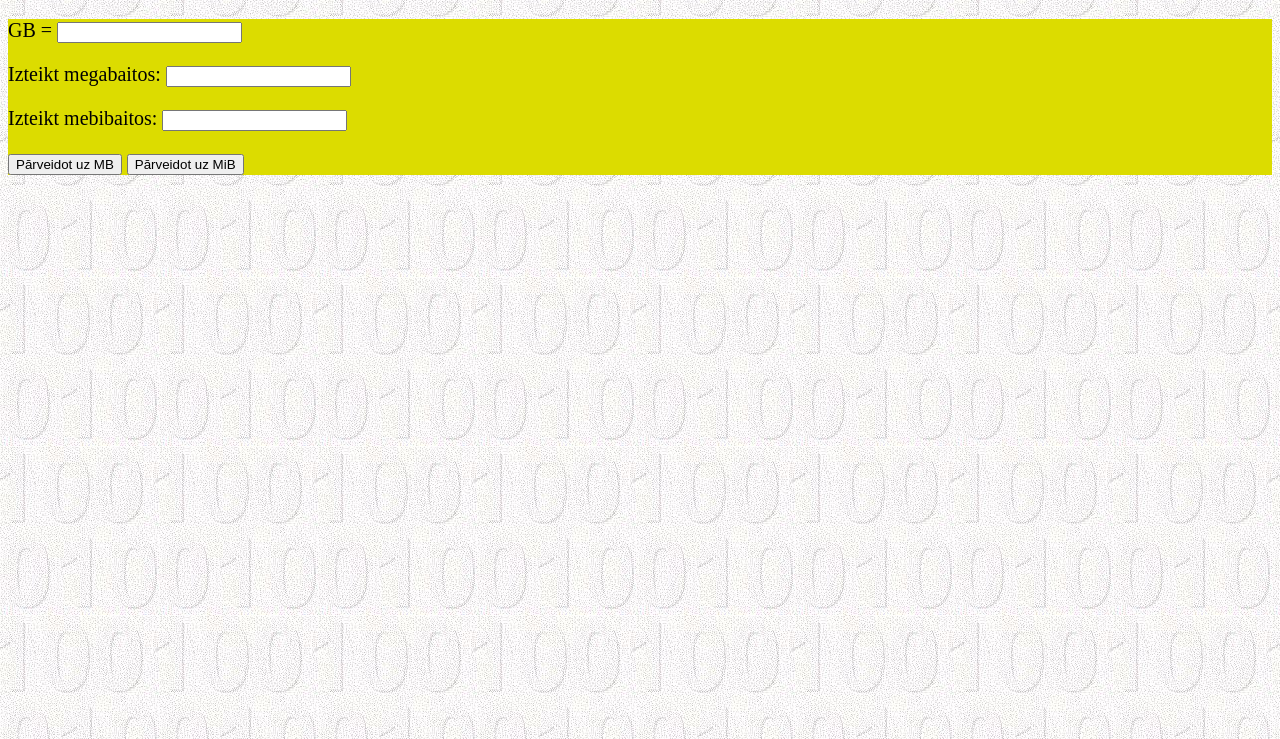
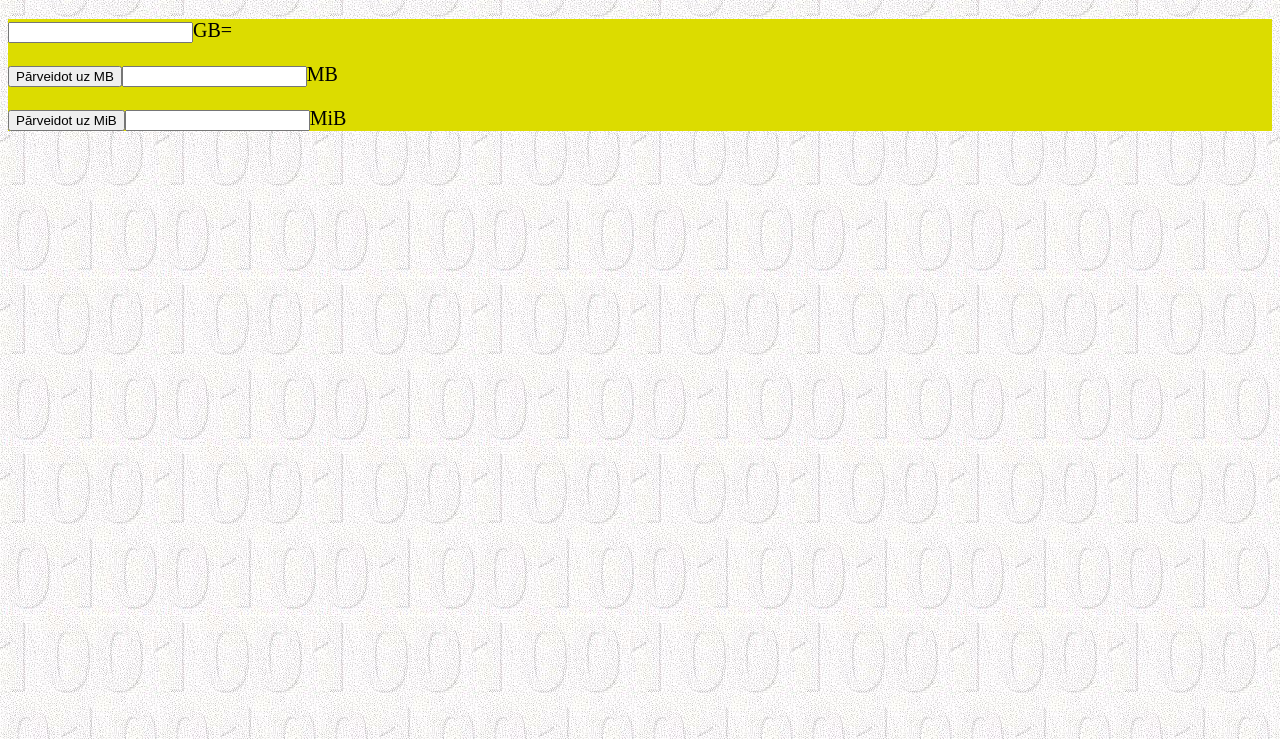
Before and after one commit to Tnatorca/Datorika, a plain HTML site: page mervienibas.html in a window 1280 px wide. Shown: the part 61-800 px from the top of the page. Drawn offline with Linux system fonts and the light colour scheme.

Commit message:
Update mervienibas.html
additional change to meet the paraugs itslef as intended

```diff
--- a/mervienibas.html
+++ b/mervienibas.html
@@ -15,11 +15,9 @@
 <body>
     <h1>Informācijas daudzuma mērvienības</h1>
     <form>
-        <p>GB = <input type="text" id="gb"></p>
-        <p>Izteikt megabaitos: <input type="text" id="mb"></p>
-        <p>Izteikt mebibaitos: <input type="text" id="mib"></p>
-        <button type="button" onclick="convertToMB()">Pārveidot uz MB</button>
-        <button type="button" onclick="convertToMiB()">Pārveidot uz MiB</button>
+        <p><input type="text" id="gb">GB=</p>
+        <p><button type="button" onclick="convertToMB()">Pārveidot uz MB</button><input type="text" id="mb">MB</p>
+        <p><button type="button" onclick="convertToMiB()">Pārveidot uz MiB</button><input type="text" id="mib">MiB</p>
     </form>
     <script>
         function convertToMB() {
```
